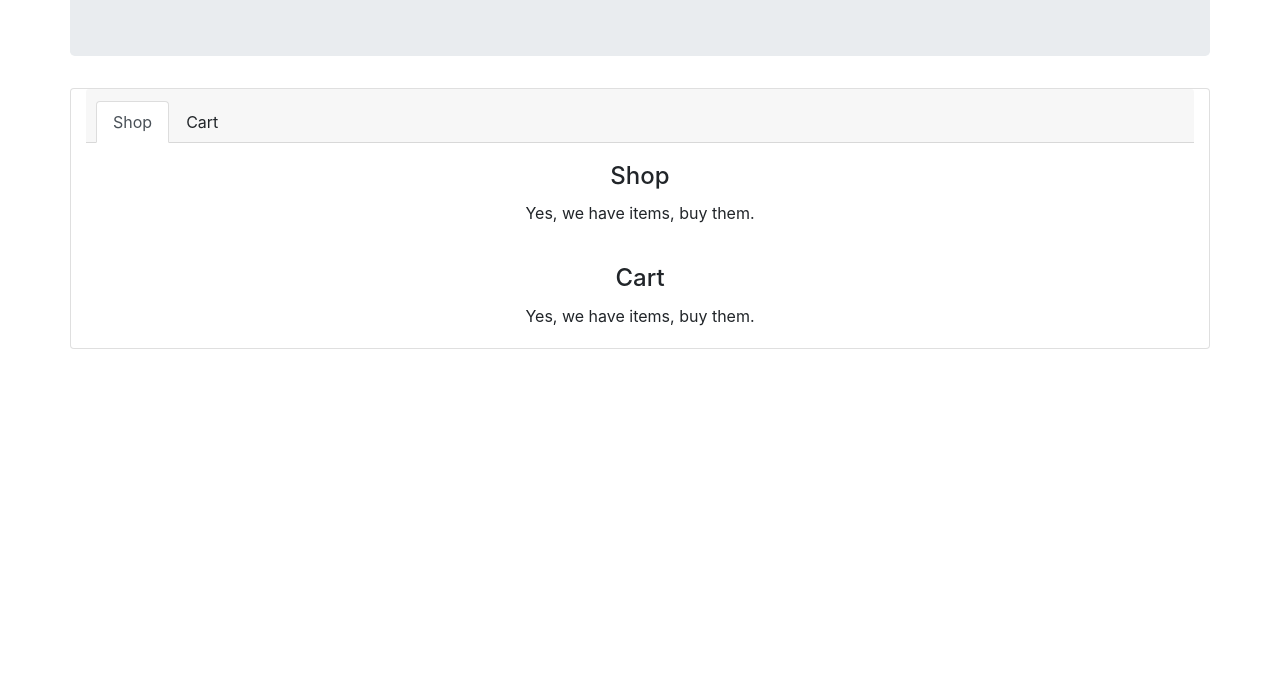
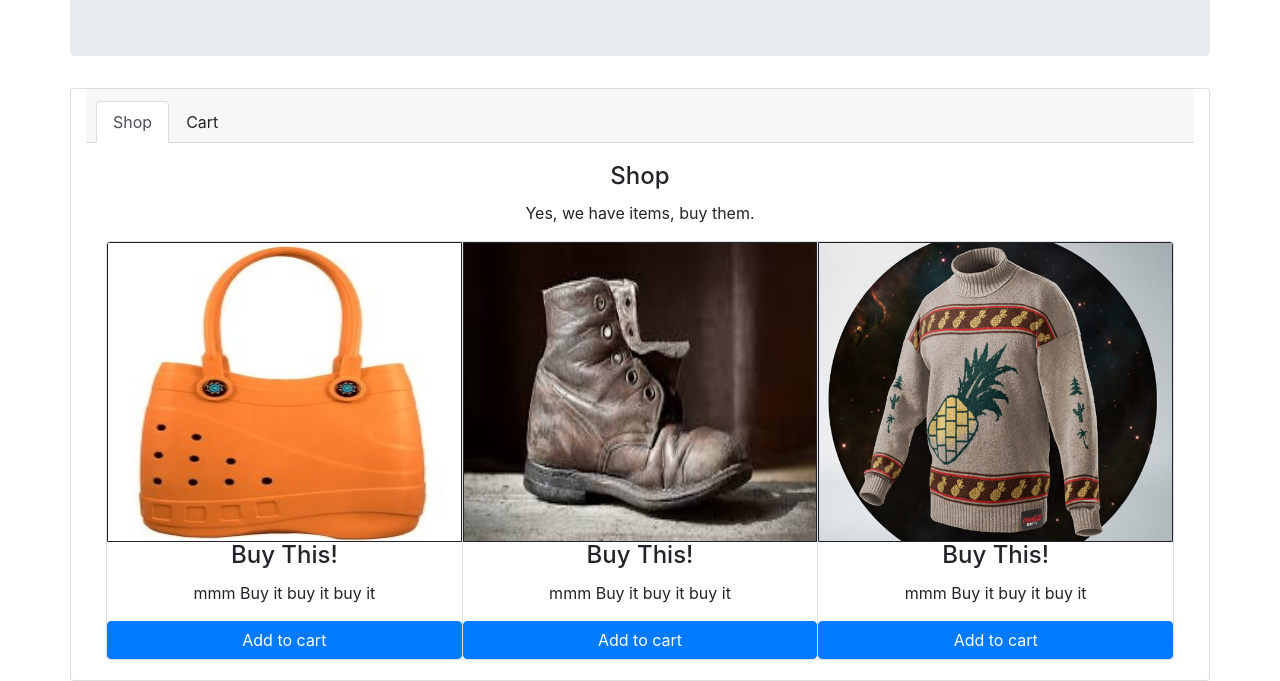
Before and after one commit to k3vnb/marketplace, a plain HTML site: page index.html in a window 1280 px wide. Shown: the part 124-805 px from the top of the page. Drawn offline with Linux system fonts and the light colour scheme.

Commit message:
add card-group with Add to Cart buttons

```diff
--- a/css/master.css
+++ b/css/master.css
@@ -3,3 +3,13 @@ h1 {
   font-family: sans-serif;
   text-shadow: 2px 2px 1px sienna;
 }
+
+#cart-body {
+  display: none;
+}
+
+.card-img-top {
+  min-height: 300px;
+  max-height: 300px;
+  border: 1px solid;
+}
--- a/index.html
+++ b/index.html
@@ -10,35 +10,51 @@
   </head>
   <body>
     <div class="container jumbotron">
-      <h1>Buy Our Stuff</h1>
+      <h1>Amason</h1>
     </div>
-
-
-
-
+<!-- Start of nav -->
     <div class="container card text-center">
       <div class="card-header">
         <ul class="nav nav-tabs card-header-tabs">
           <li class="nav-item">
-            <a class="nav-link active">Shop</a>
+            <a class="nav-link active" id="shop-tab">Shop</a>
           </li>
           <li class="nav-item">
-            <a class="nav-link">Cart</a>
+            <a class="nav-link" id="cart-tab">Cart</a>
           </li>
         </ul>
       </div>
-
-      <div class="card-body" id="shop">
+<!--end of nav, Start of card bodys -->
+      <div class="card-body" id="shop-body">
         <h4 class="card-title">Shop</h4>
         <p class="card-text">Yes, we have items, buy them.</p>
+        <div class="card-group">
+          <div class="card">
+            <img class="card-img-top" src="img/bag.jpg" alt="great item">
+            <h4 class="card-title">Buy This!</h4>
+            <p class="card-text">mmm Buy it buy it buy it</p>
+            <a href="#" class="btn btn-primary">Add to cart</a>
+          </div>
+          <div class="card">
+            <img class="card-img-top" src="img/shoe.jpeg" alt="great item">
+            <h4 class="card-title">Buy This!</h4>
+            <p class="card-text">mmm Buy it buy it buy it</p>
+            <a href="#" class="btn btn-primary">Add to cart</a>
+          </div>
+          <div class="card">
+            <img class="card-img-top" src="img/sweater.jpg" alt="great item">
+            <h4 class="card-title">Buy This!</h4>
+            <p class="card-text">mmm Buy it buy it buy it</p>
+            <a href="#" class="btn btn-primary">Add to cart</a>
+          </div>
+        </div>
       </div>
 
+<!-- End of card shop, start of card cart -->
 
-
-
-      <div class="card-body" id="cart">
+      <div class="card-body" id="cart-body">
         <h4 class="card-title">Cart</h4>
-        <p class="card-text">Yes, we have items, buy them.</p>
+        <p class="card-text">Nice, you found items, now buy them!.</p>
       </div>
     </div>
 
--- a/js/scripts.js
+++ b/js/scripts.js
@@ -0,0 +1,14 @@
+$(function() {
+  $("a#cart-tab").click(function() {
+    $("a#shop-tab").removeClass("active");
+    $("a#cart-tab").addClass("active");
+    $("#shop-body").hide();
+    $("#cart-body").show();
+  });
+  $("a#shop-tab").click(function() {
+    $("a#shop-tab").addClass("active");
+    $("a#cart-tab").removeClass("active");
+    $("#shop-body").show();
+    $("#cart-body").hide();
+  });
+});
```
Also changed, not shown: img/bag.jpg (added), img/shoe.jpeg (added), img/sweater.jpg (added).
